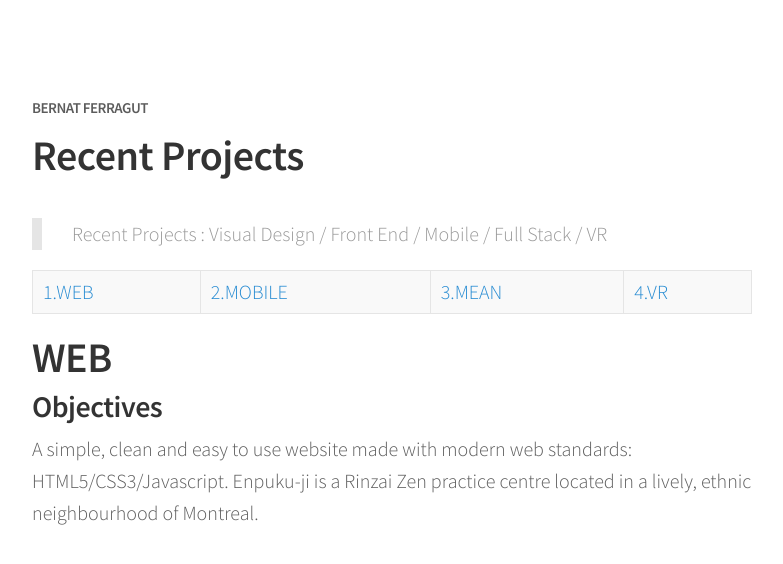
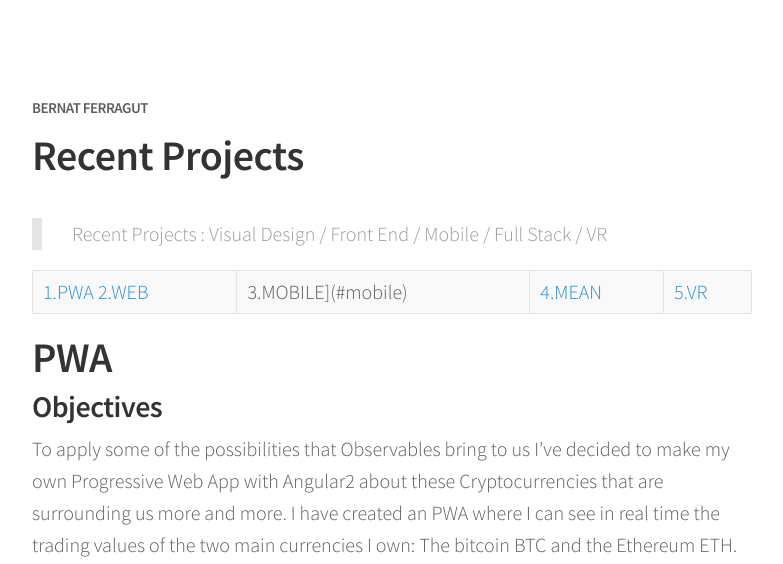
Before and after one commit to bernatferragut/FutureWeb-blog, a Jekyll site: the page built from recent.md, in a window 1280 px wide and 1400 px high. Shown: the top 564 px of the window, without its empty margins (248-1031 px from the left). Built offline with Jekyll 4.4.1, drawn with Linux system fonts in a browser that asks for light colours; nearby versions of some CDN libraries; some of the changed text lies outside the part shown.

Commit message:
Update recent.md
Recent work aupdated

```diff
--- a/recent.md
+++ b/recent.md
@@ -4,7 +4,20 @@ permalink: /recent/
 ---
 > Recent Projects : Visual Design / Front End / Mobile / Full Stack / VR
 
-[1.WEB](#web)|[2.MOBILE](#mobile)|[3.MEAN](#mean)|[4.VR](#vr)
+[1.PWA](#pwa) [2.WEB](#web)|3.MOBILE](#mobile)|[4.MEAN](#mean)|[5.VR](#vr)
+
+
+# PWA
+
+### Objectives
+
+To apply some of the possibilities that Observables bring to us I've decided to make my own Progressive Web App with Angular2 about these Cryptocurrencies that are surrounding us more and more. I have created an PWA where I can see in real time the trading values of the two main currencies I own: The bitcoin BTC and the Ethereum ETH.
+
+### Images
+
+![crypto-design2](https://user-images.githubusercontent.com/17754060/26887892-5bf9577a-4b77-11e7-8889-e254bfa0f84c.jpg)
+
+> [BTC & ETH Cryptocurrencies](https://bernatferragut.neocities.org/#/home)
 
 # WEB
 
```
